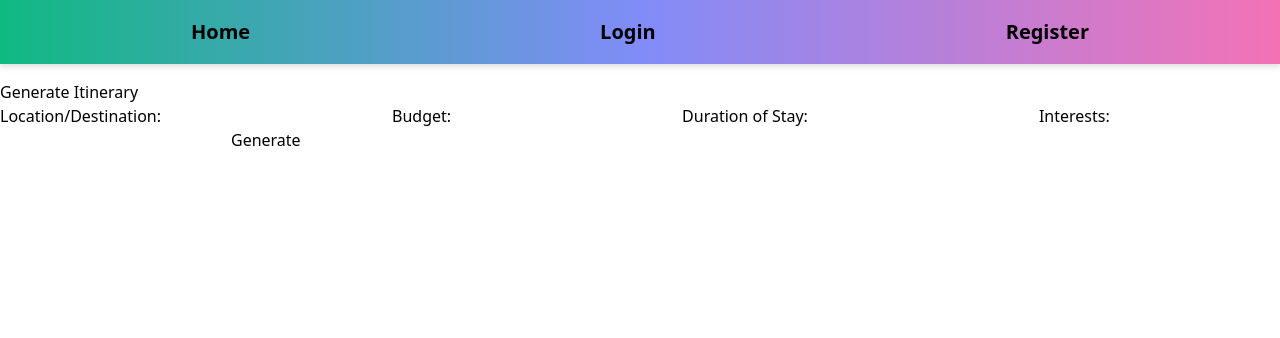
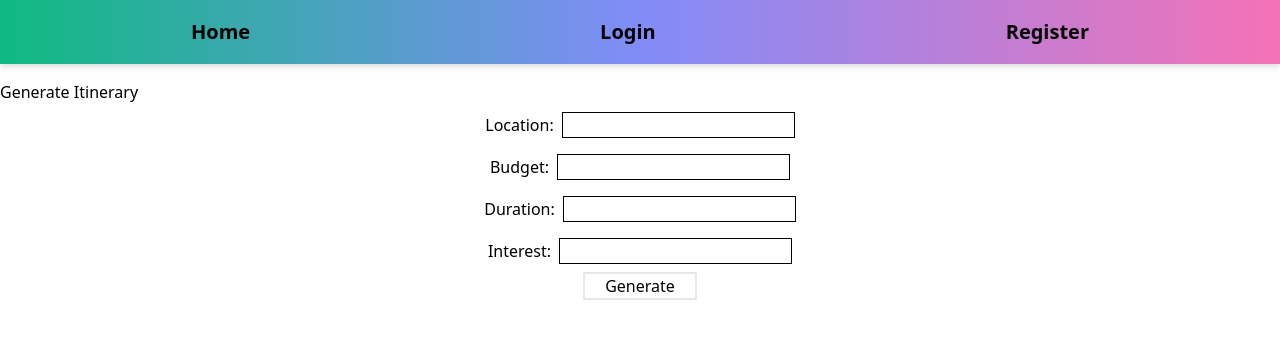
Before and after one commit to siruislybro/JourneyCraft, a Next.js app in the folder journey-craft/: page /generate in a window 1280 px wide. Shown: the top 338 px of the page. Built offline with nearby package versions, Linux system fonts and the light colour scheme.

Commit message:
Update generate.tsx

```diff
--- a/journey-craft/pages/generate.tsx
+++ b/journey-craft/pages/generate.tsx
@@ -1,6 +1,6 @@
 // pages/generate.js
 
-import React, { useState } from 'react';
+import React, { use, useState } from 'react';
 import Chat from '../components/Chat';
 import Layout from '@/components/layout';
 
@@ -11,7 +11,7 @@ const GeneratePage = () => {
   const [interest, setInterest] = useState('');
   const [generatedItinerary, setGeneratedItinerary] = useState(null);
 
-  const handleSubmit = async (e: { preventDefault: () => void; }) => {
+  const handleSubmit = async (e : { preventDefault: () => void; }) => {
     e.preventDefault();
 
     // Perform logic for generating the itinerary based on location, budget, and duration
@@ -44,24 +44,24 @@ const GeneratePage = () => {
     <Layout>
       <div>
         <h1>Generate Itinerary</h1>
-        <form onSubmit={handleSubmit}>
+        <form onSubmit={handleSubmit} className='flex flex-col justify-center items-center'>
           <label>
-            Location/Destination:
-            <input type="text" value={location} onChange={(e) => setLocation(e.target.value)} />
+            Location:
+            <input className="my-2 border border-black ml-2" type="text" value={location} onChange={(e) => setLocation(e.target.value)} />
           </label>
           <label>
             Budget:
-            <input type="text" value={budget} onChange={(e) => setBudget(e.target.value)} />
+            <input className="my-2 border border-black ml-2"type="text" value={budget} onChange={(e) => setBudget(e.target.value)} />
           </label>
           <label>
-            Duration of Stay:
-            <input type="text" value={duration} onChange={(e) => setDuration(e.target.value)} />
+            Duration:
+            <input className="my-2 border border-black ml-2"type="text" value={duration} onChange={(e) => setDuration(e.target.value)} />
           </label>
           <label>
-            Interests:
-            <input type="text" value={interest} onChange={(e) => setInterest(e.target.value)} />
+            Interest:
+            <input className="my-2 border border-black ml-2"type="text" value={interest} onChange={(e) => setInterest(e.target.value)} />
           </label>
-          <button type="submit">Generate</button>
+          <button className="border border-2 hover:border-white px-5 h-full w-auto flex justify-evenly items-center hover:bg-gradient-to-r hover:from-violet-200 hover:to-emerald-200" type="submit">Generate</button>
         </form>
 
         {generatedItinerary && <Chat itinerary={generatedItinerary} />}
```
